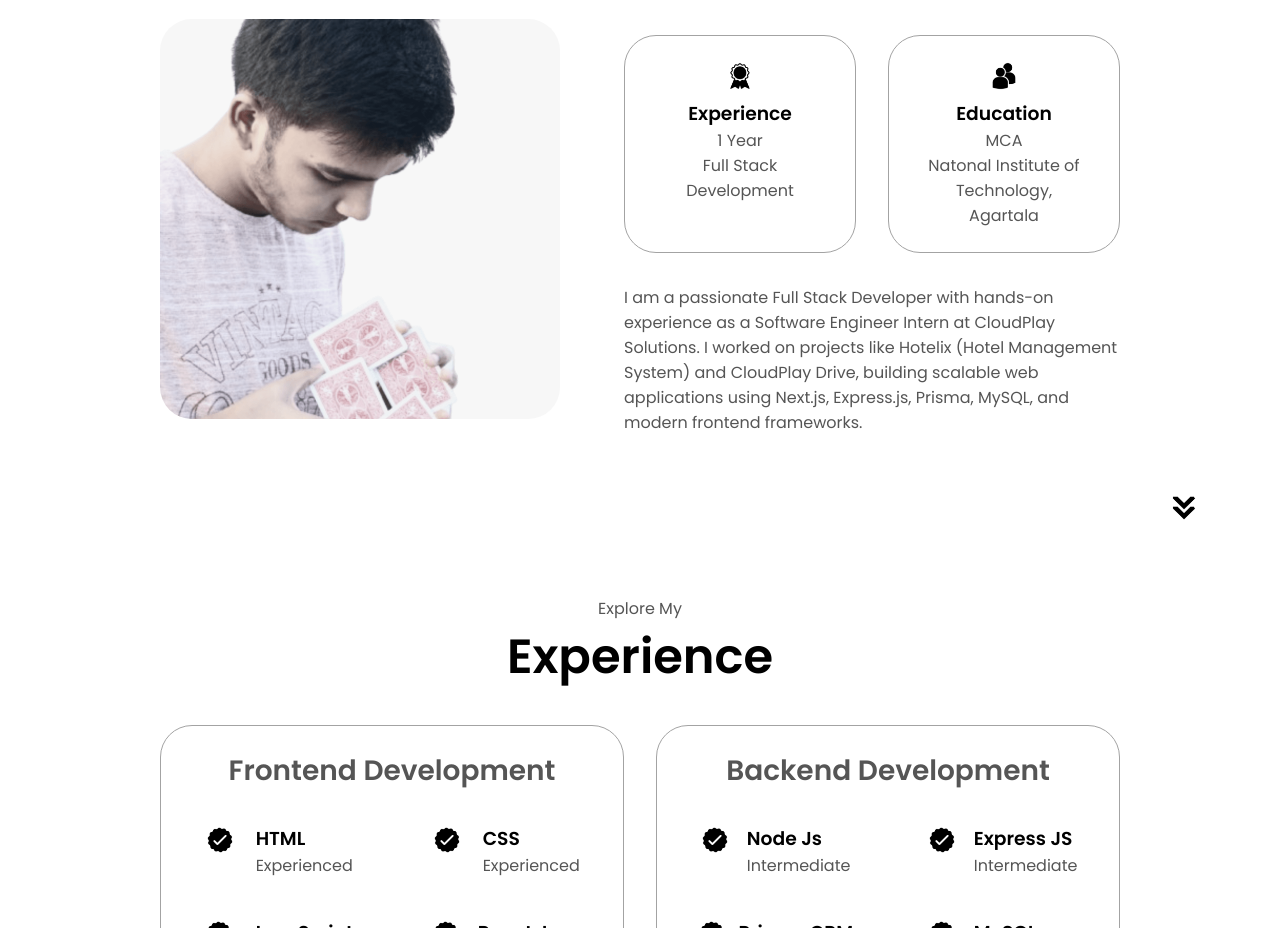
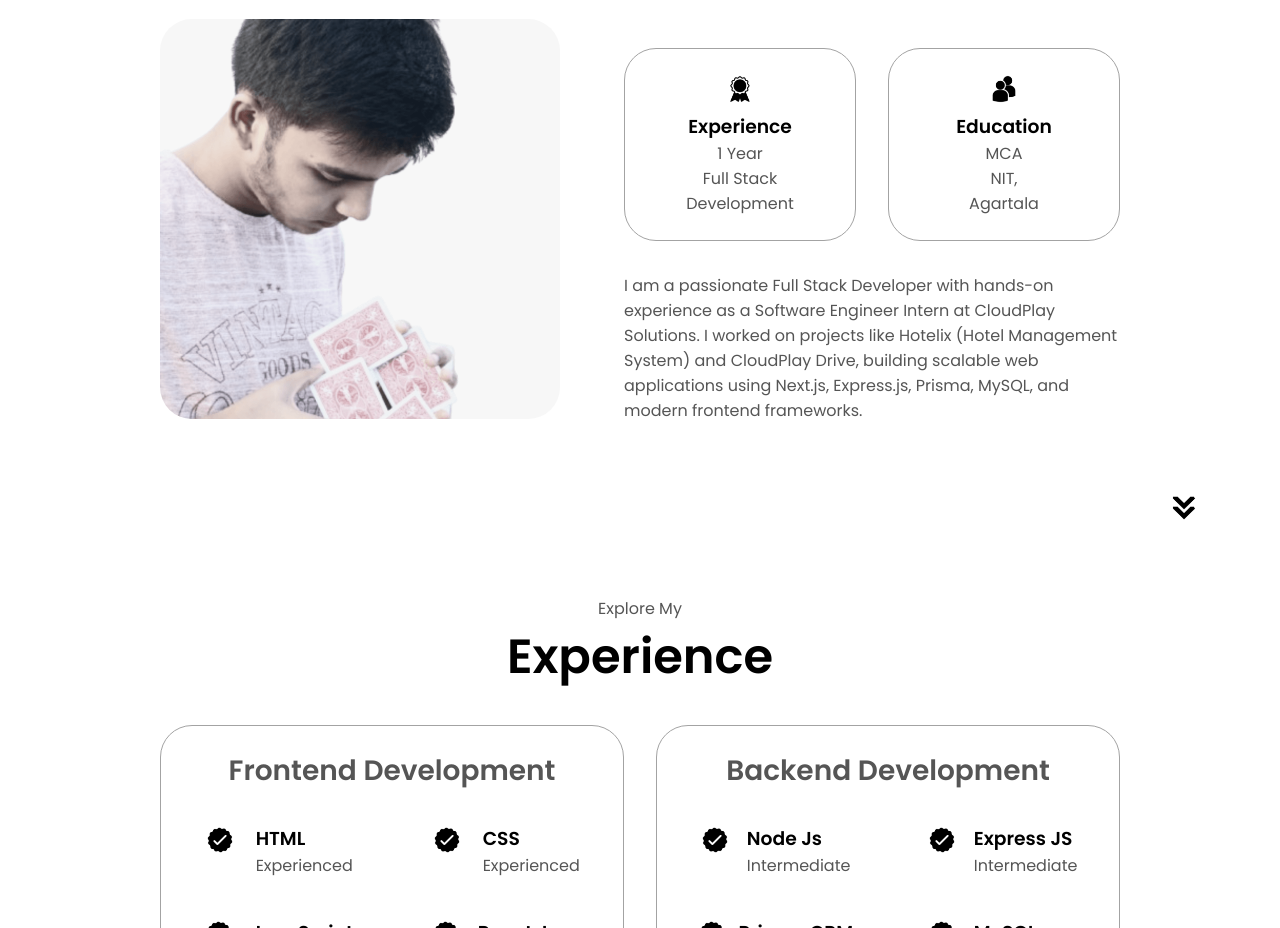
Before and after one commit to shrijalkourav/My-Portfolio, a plain HTML site: page index.html in a window 1280 px wide. Shown: the part 1100-2028 px from the top of the page. Drawn offline with Linux system fonts and the light colour scheme.

Commit message:
typo changed in about NIT agartala (natonal)

```diff
--- a/index.html
+++ b/index.html
@@ -79,7 +79,7 @@
                         <img src="./assets/education.png" alt="experience" class="icon" />
                         <h3>Education</h3>
                         <p>
-                            MCA<br />Natonal Institute of Technology, <br />
+                            MCA<br />NIT, <br />
                             Agartala
                         </p>
                     </div>
```
